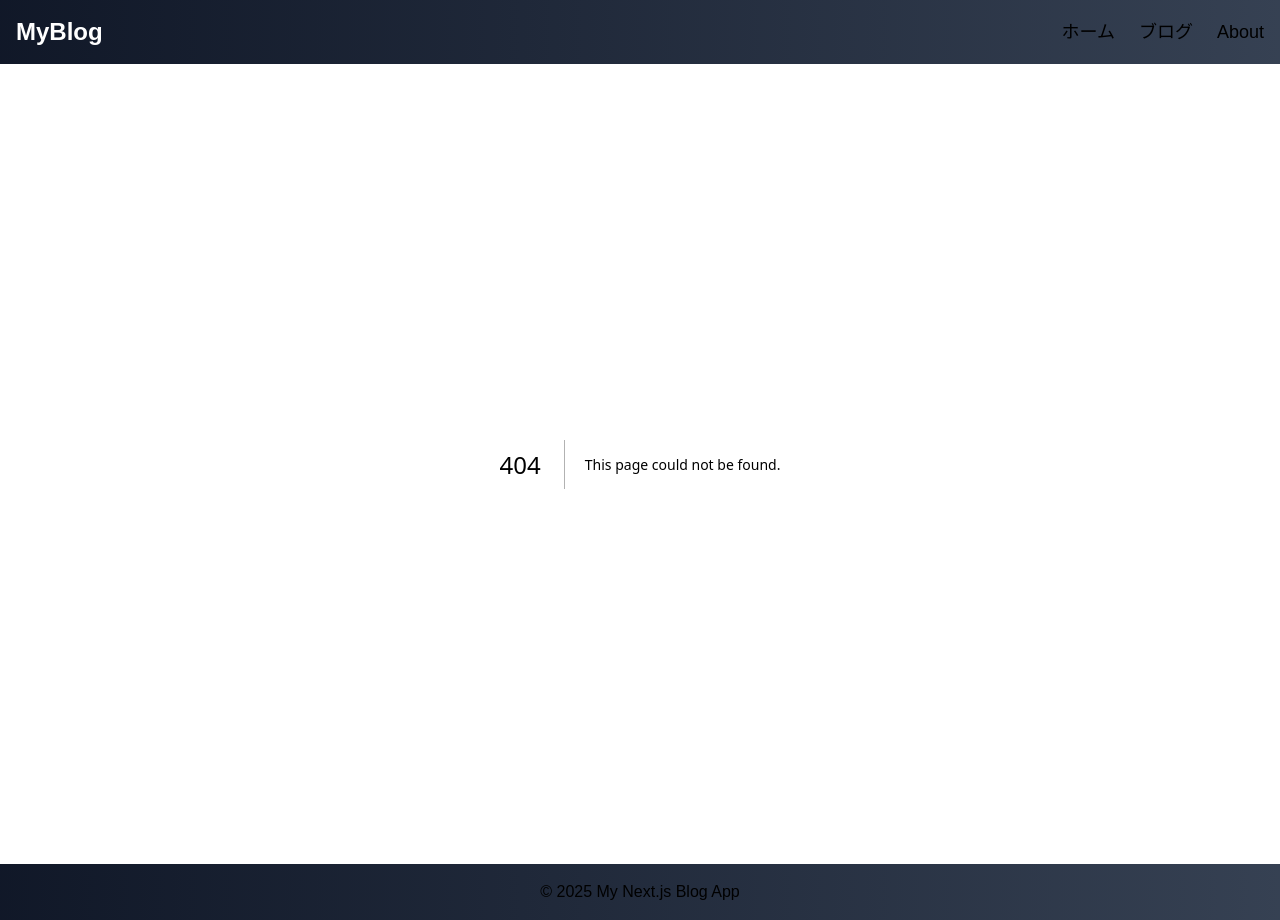
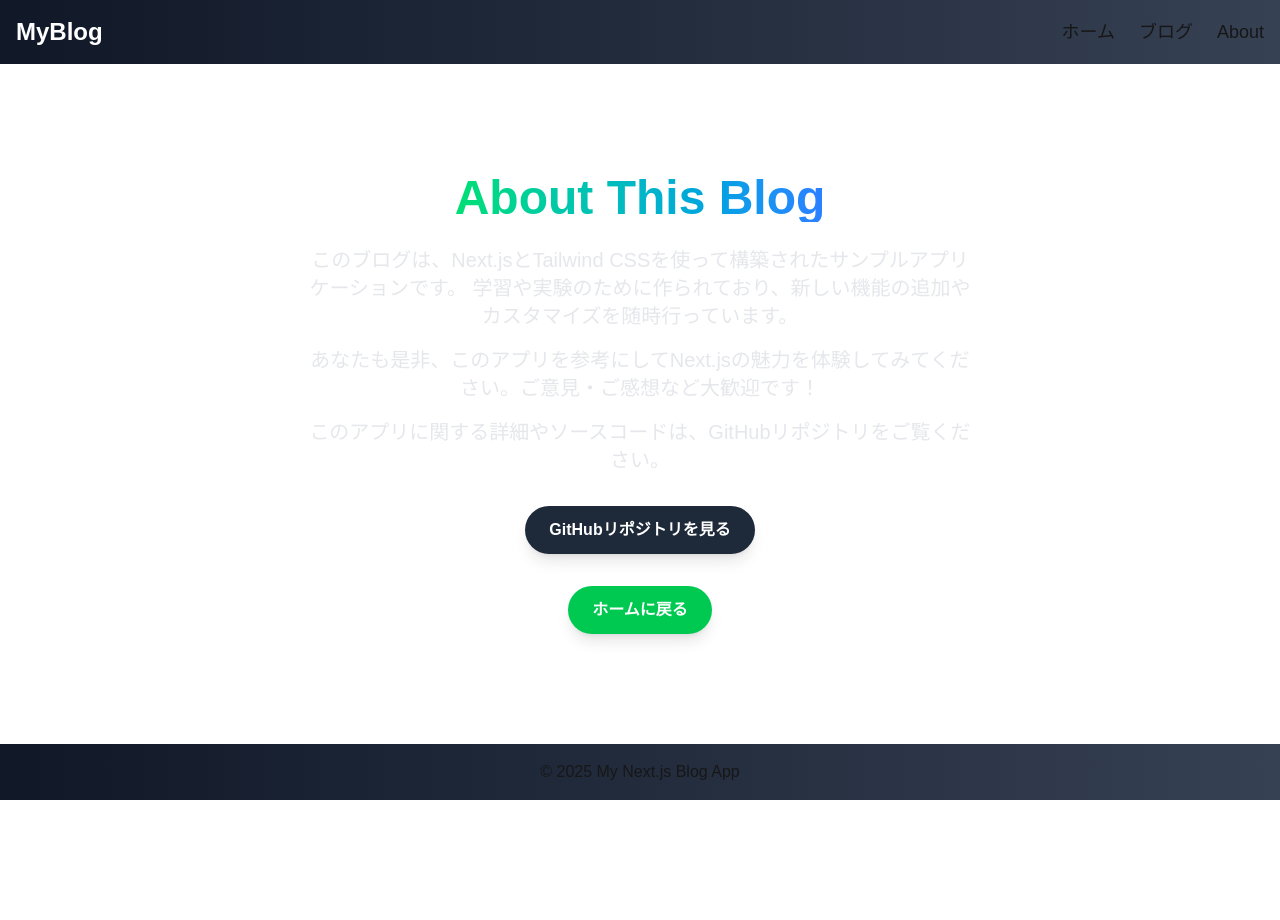
Before and after one commit to Int314/nextjs-blog-app, a Next.js app: page /about in a window 1280 px wide. Before the commit this address had no page. After the commit the page ends 800 px from the top, so only its background shows below. Built offline with nearby package versions, Linux system fonts and the light colour scheme.

Commit message:
Aboutページを作成

```diff
--- /dev/null
+++ b/src/app/about/page.tsx
@@ -0,0 +1,36 @@
+import Link from "next/link";
+
+export default function AboutPage() {
+  return (
+    <main className="flex-grow flex flex-col items-center justify-center px-4 text-center">
+      <h1 className="text-4xl md:text-5xl font-extrabold text-transparent bg-clip-text bg-gradient-to-r from-green-400 to-blue-500 mb-6">
+        About This Blog
+      </h1>
+      <div className="text-lg md:text-xl text-gray-200 max-w-2xl space-y-4 mb-8">
+        <p>
+          このブログは、Next.jsとTailwind
+          CSSを使って構築されたサンプルアプリケーションです。
+          学習や実験のために作られており、新しい機能の追加やカスタマイズを随時行っています。
+        </p>
+        <p>
+          あなたも是非、このアプリを参考にしてNext.jsの魅力を体験してみてください。ご意見・ご感想など大歓迎です！
+        </p>
+        <p>
+          このアプリに関する詳細やソースコードは、GitHubリポジトリをご覧ください。
+        </p>
+      </div>
+      <Link
+        href="https://github.com/Int314/nextjs-blog-app"
+        className="bg-gray-800 hover:bg-gray-900 text-white font-semibold py-3 px-6 rounded-full shadow-lg transition-transform transform hover:-translate-y-1 mb-8"
+      >
+        GitHubリポジトリを見る
+      </Link>
+      <Link
+        href="/"
+        className="bg-green-500 hover:bg-green-600 text-white font-semibold py-3 px-6 rounded-full shadow-lg transition-transform transform hover:-translate-y-1"
+      >
+        ホームに戻る
+      </Link>
+    </main>
+  );
+}
```
